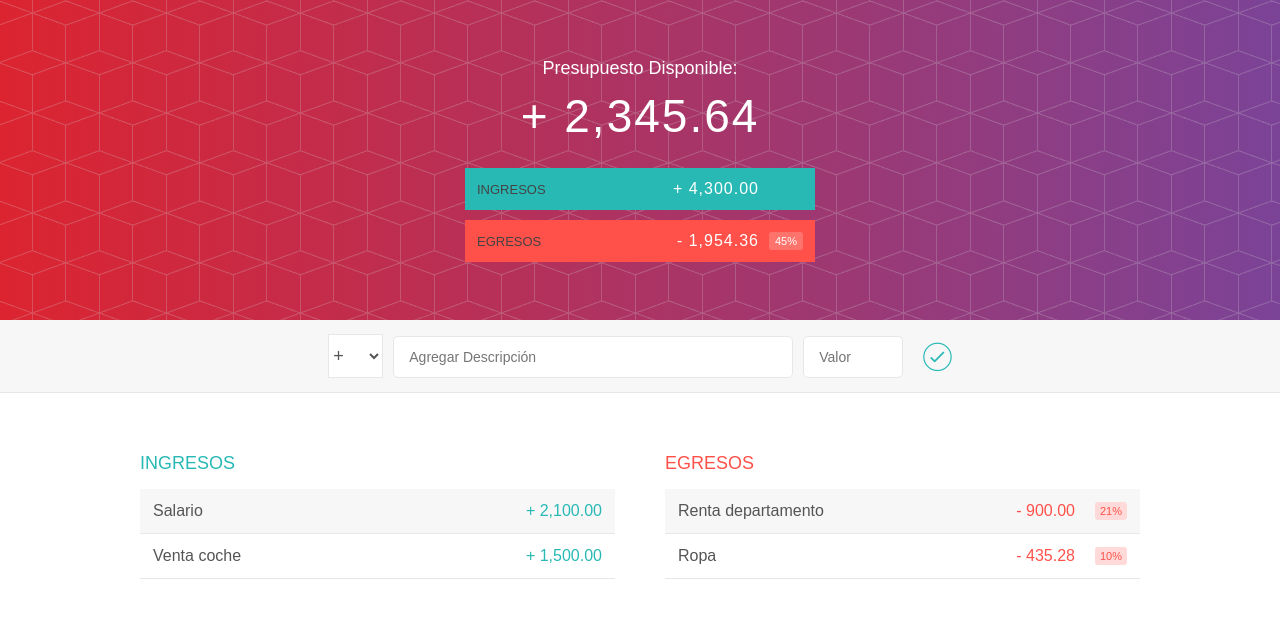
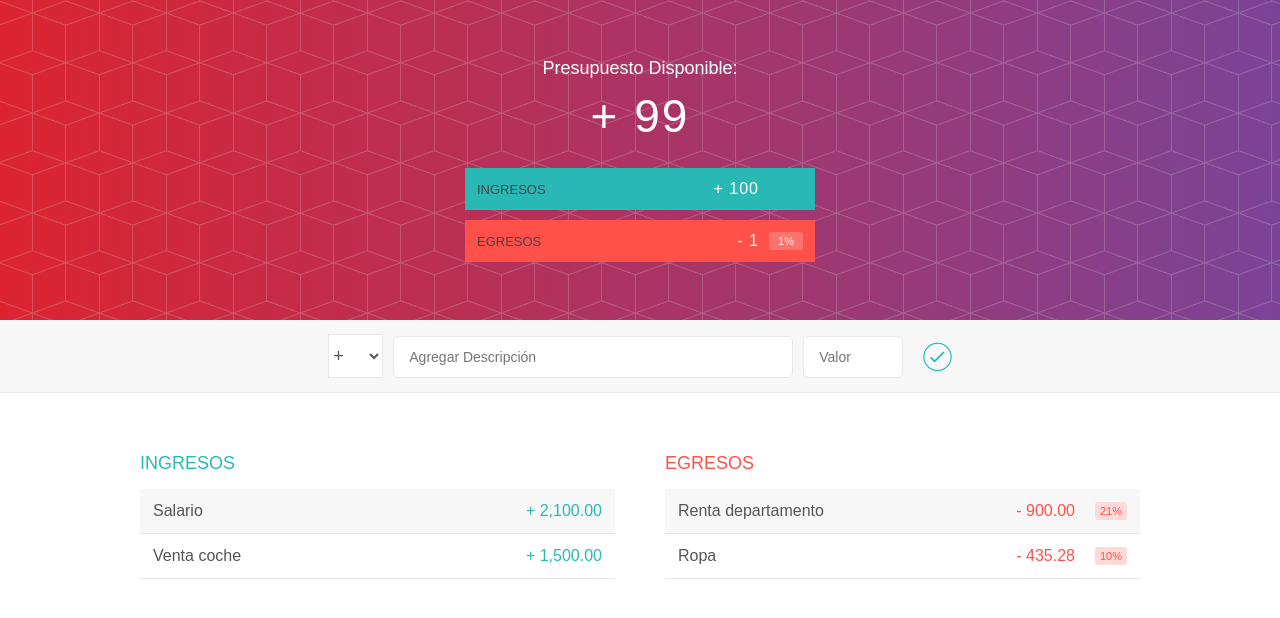
Before and after one commit to jfbarahonag/budget-app, an Angular app: page / in a window 1280 px wide. Shown: the top 618 px of the page. Built offline with nearby package versions, Linux system fonts and the light colour scheme.

Commit message:
inputs for header component were added

```diff
--- a/src/app/app.component.html
+++ b/src/app/app.component.html
@@ -1,4 +1,7 @@
-<app-header />
+<app-header
+  [totalIncomes]="100"
+  [totalExpenses]="1"
+/>
 
 <app-form />
 
--- a/src/app/header/header.component.html
+++ b/src/app/header/header.component.html
@@ -2,12 +2,12 @@
   <div class="presupuesto">
     <div class="presupuesto_titulo">Presupuesto Disponible:</div>
 
-    <div class="presupuesto_valor">+ 2,345.64</div>
+    <div class="presupuesto_valor">+ {{ getTotalBudget() }}</div>
 
     <div class="presupuesto_ingreso limpiarEstilos">
       <div class="presupuesto_ingreso--texto">Ingresos</div>
       <div class="right">
-        <div class="presupuesto_ingreso--valor">+ 4,300.00</div>
+        <div class="presupuesto_ingreso--valor">+ {{ totalIncomes }}</div>
         <div class="presupuesto_ingreso--porcentaje">&nbsp;</div>
       </div>
     </div>
@@ -15,8 +15,8 @@
     <div class="presupuesto_egreso limpiarEstilos">
       <div class="presupuesto_egreso--text">Egresos</div>
       <div class="right limpiarEstilos">
-        <div class="presupuesto_egreso--valor">- 1,954.36</div>
-        <div class="presupuesto_egreso--porcentaje">45%</div>
+        <div class="presupuesto_egreso--valor">- {{ totalExpenses }}</div>
+        <div class="presupuesto_egreso--porcentaje">{{ getExpensesPercentage() }}%</div>
       </div>
     </div>
   </div>
--- a/src/app/header/header.component.ts
+++ b/src/app/header/header.component.ts
@@ -1,10 +1,23 @@
-import { Component } from '@angular/core';
+import { Component, Input } from '@angular/core';
 
 @Component({
   selector: 'app-header',
   templateUrl: './header.component.html',
-  styleUrls: ['./header.component.css']
+  styleUrls: ['./header.component.css'],
 })
 export class HeaderComponent {
+  @Input() totalIncomes = 0;
+  @Input() totalExpenses = 0;
 
+  getTotalBudget() {
+    return this.totalIncomes - this.totalExpenses;
+  }
+
+  getExpensesPercentage() {
+    const percentage = (this.totalExpenses * 100) / this.totalIncomes;
+    if (isNaN(percentage)) {
+      return 0;
+    }
+    return percentage;
+  }
 }
```
